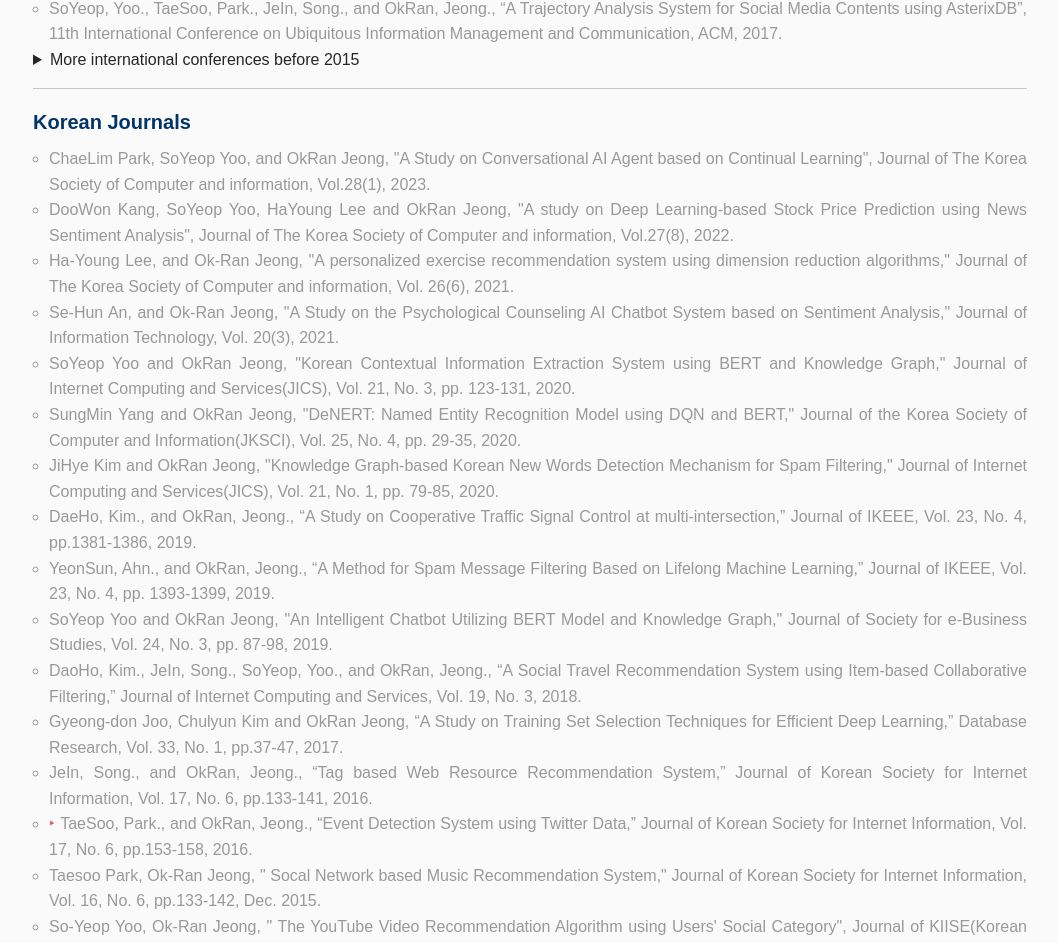
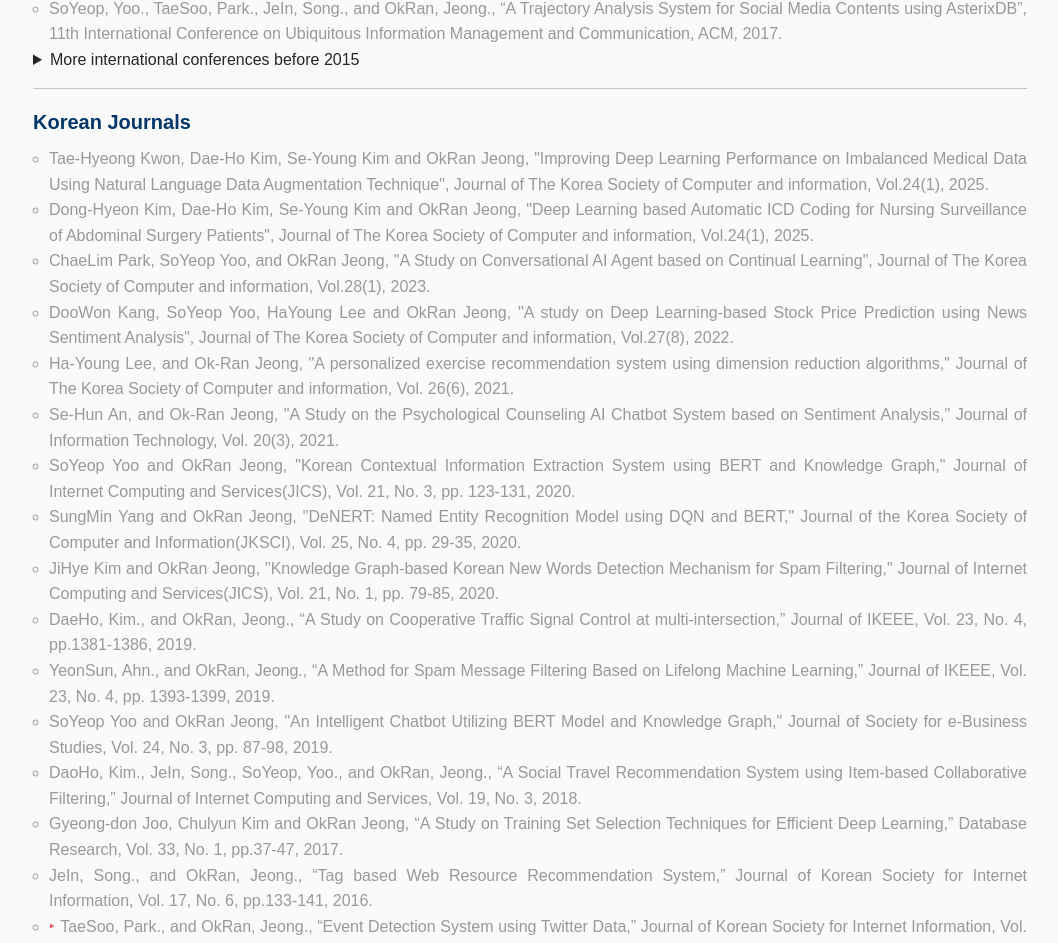
Before and after one commit to IDALab-Gachon/idalab, a React (Create React App) app: page /publications in a window 1280 px wide. Shown: the part 2451-3394 px from the top of the page, without its empty margins (110-1168 px from the left). Built offline with nearby package versions, Linux system fonts and the light colour scheme.

Commit message:
권태형,김동현 국내논문 추가

```diff
--- a/src/Pages/Publications.js
+++ b/src/Pages/Publications.js
@@ -617,6 +617,15 @@ const Publications = () => {
           <ListTitle>Korean Journals</ListTitle>
           <PubList>
             <PubListItem>
+              Tae-Hyeong Kwon, Dae-Ho Kim, Se-Young Kim and OkRan Jeong, "Improving Deep Learning Performance on Imbalanced Medical Data
+Using Natural Language Data Augmentation Technique", Journal of
+              The Korea Society of Computer and information, Vol.24(1), 2025.
+            </PubListItem>
+            <PubListItem>
+              Dong-Hyeon Kim, Dae-Ho Kim, Se-Young Kim and OkRan Jeong, "Deep Learning based Automatic ICD Coding for Nursing Surveillance of Abdominal Surgery Patients", Journal of
+              The Korea Society of Computer and information, Vol.24(1), 2025.
+            </PubListItem>
+            <PubListItem>
               ChaeLim Park, SoYeop Yoo, and OkRan Jeong, "A Study on
               Conversational AI Agent based on Continual Learning", Journal of
               The Korea Society of Computer and information, Vol.28(1), 2023.
```
